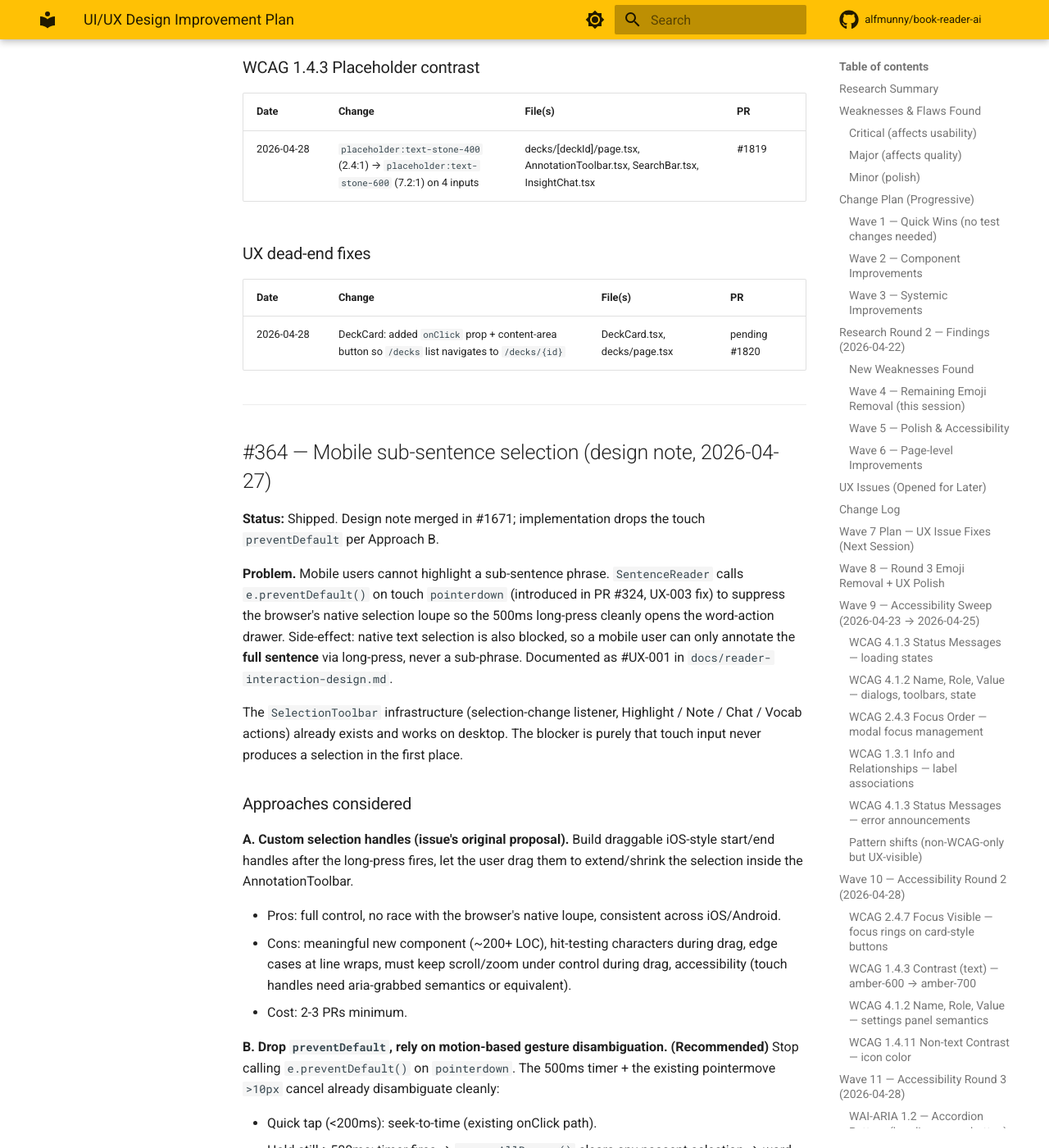
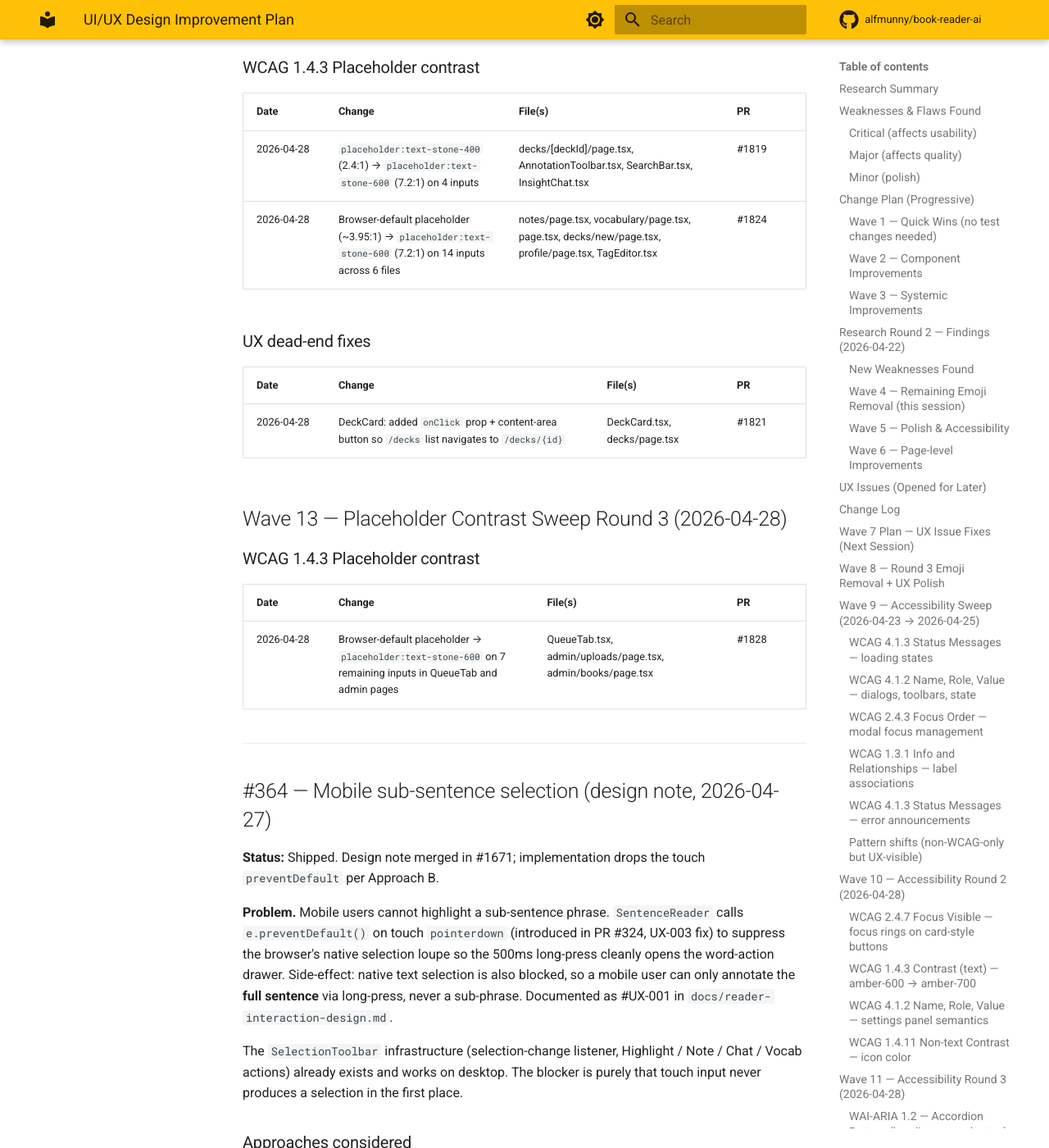
Before and after one commit to alfmunny/book-reader-ai, an MkDocs documentation site: the page built from docs/design-improvement-plan.md, in a window 1280 px wide and 1400 px high, scrolled down 13346 px. Shown: the whole window at 82% size. Built offline with MkDocs 1.6.1 and Material for MkDocs 9.7.7, drawn with Linux system fonts in a browser that asks for light colours; comment, search, counter and statistics services are not loaded.

Commit message:
docs: add Wave 12 + Wave 13 entries to design-improvement-plan.md
Co-Authored-By: Claude Sonnet 4.6 <noreply@anthropic.com>

```diff
--- a/docs/design-improvement-plan.md
+++ b/docs/design-improvement-plan.md
@@ -289,11 +289,19 @@ Systematic WCAG 2.1 AA pass covering loading states, dialog semantics, focus man
 | Date | Change | File(s) | PR |
 |------|--------|---------|----|
 | 2026-04-28 | `placeholder:text-stone-400` (2.4:1) → `placeholder:text-stone-600` (7.2:1) on 4 inputs | decks/[deckId]/page.tsx, AnnotationToolbar.tsx, SearchBar.tsx, InsightChat.tsx | #1819 |
+| 2026-04-28 | Browser-default placeholder (~3.95:1) → `placeholder:text-stone-600` (7.2:1) on 14 inputs across 6 files | notes/page.tsx, vocabulary/page.tsx, page.tsx, decks/new/page.tsx, profile/page.tsx, TagEditor.tsx | #1824 |
 
 ### UX dead-end fixes
 | Date | Change | File(s) | PR |
 |------|--------|---------|----|
-| 2026-04-28 | DeckCard: added `onClick` prop + content-area button so `/decks` list navigates to `/decks/{id}` | DeckCard.tsx, decks/page.tsx | pending #1820 |
+| 2026-04-28 | DeckCard: added `onClick` prop + content-area button so `/decks` list navigates to `/decks/{id}` | DeckCard.tsx, decks/page.tsx | #1821 |
+
+## Wave 13 — Placeholder Contrast Sweep Round 3 (2026-04-28)
+
+### WCAG 1.4.3 Placeholder contrast
+| Date | Change | File(s) | PR |
+|------|--------|---------|----|
+| 2026-04-28 | Browser-default placeholder → `placeholder:text-stone-600` on 7 remaining inputs in QueueTab and admin pages | QueueTab.tsx, admin/uploads/page.tsx, admin/books/page.tsx | #1828 |
 
 ---
 
```
